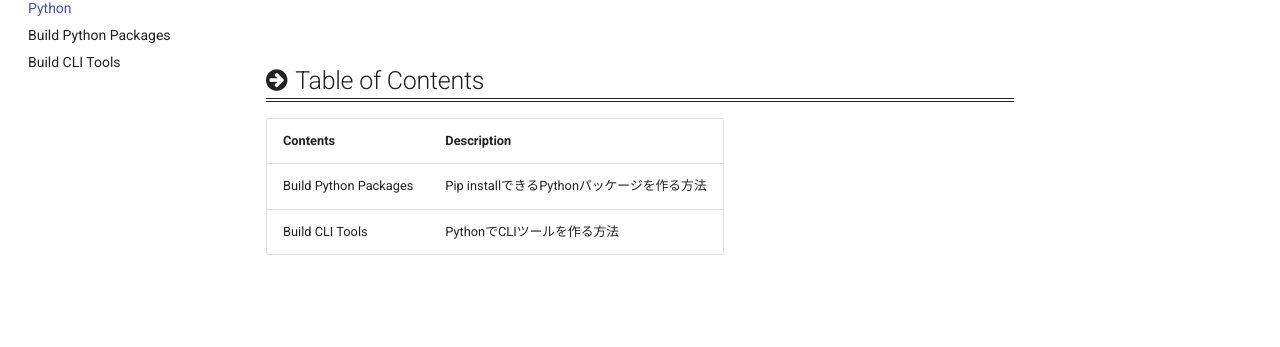
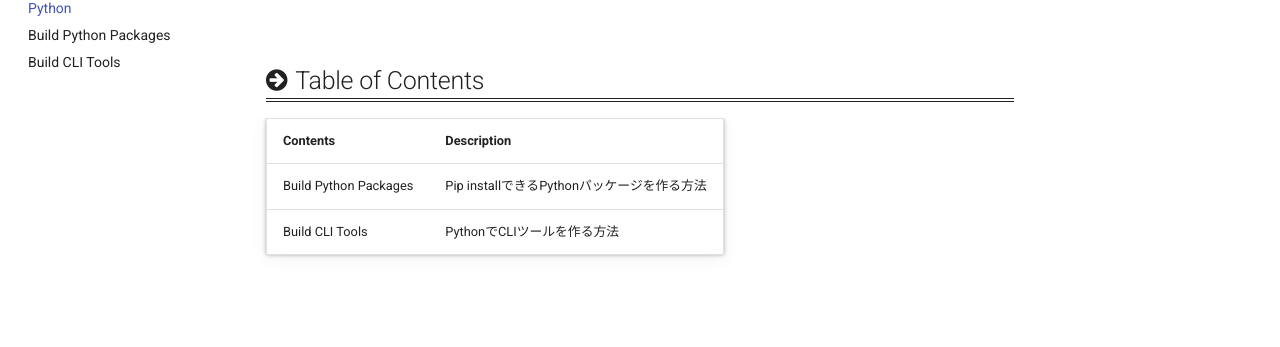
Before and after one commit to takavfx/Takanori-Note, an MkDocs documentation site: the page built from docs/20_Python/index.md, in a window 1280 px wide. Shown: the part 205-552 px from the top of the page. Built offline with MkDocs 1.6.1 and Material for MkDocs 9.7.7, drawn with Linux system fonts in a browser that asks for light colours; comment, search, counter and statistics services are not loaded.

Commit message:
テーブルの影を鮮明に

```diff
--- a/docs/stylesheets/extra.css
+++ b/docs/stylesheets/extra.css
@@ -20,7 +20,6 @@ div.md-container h2 {
     border-bottom: double 4px;
 }
 
-/* 見出し2のカウンター */
 div.md-container h2::before {
     margin-right : 8px;
     font-family: "FontAwesome" !important;
@@ -35,7 +34,6 @@ div.md-container h3 {
     border-bottom: inset 2px;
 }
 
-/* 見出し3のカウンター */
 div.md-container h3::before {
     margin-right : 8px;
     content: counter(h3) ". " !important;
@@ -48,7 +46,6 @@ div.md-container h4 {
     border-bottom: inset 1px;
 }
 
-/* 見出し4のカウンター */
 div.md-container h4::before {
     margin-right : 8px;
     content: counter(h3) "-" counter(h4) ". " !important;
@@ -59,6 +56,11 @@ div.md-container h5 {
     border-bottom: dotted 1px
 }
 
-div.admonition.note {
+div.admonition {
     margin-bottom: 15px;
 }
+
+/* Tableのスタイル変更 */
+.md-typeset table {
+    box-shadow: 0 0.2rem 1rem rgba(0,0,0,.05), 0 0 0.2rem rgba(0,0,0,0.3) !important;
+}
```
